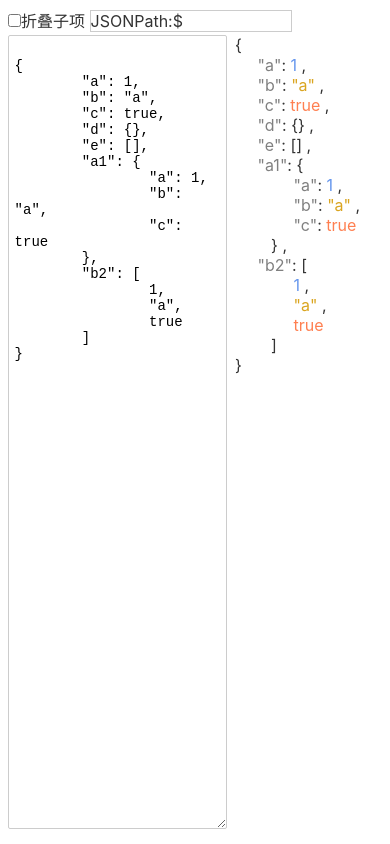
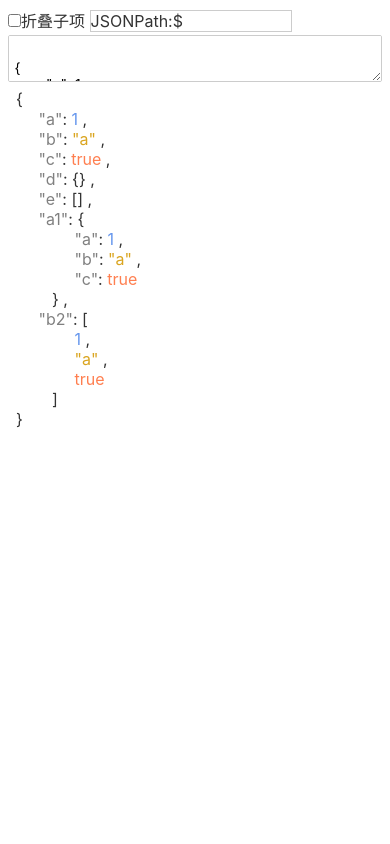
Before and after one commit to leavesster/jsonpath-generator, a Svelte app: page / in a window 390 px wide. Built offline with nearby package versions, Linux system fonts and the light colour scheme.

Commit message:
more responsive

```diff
--- a/src/App.svelte
+++ b/src/App.svelte
@@ -58,13 +58,20 @@
 		flex-wrap: wrap;
 		flex-direction: row;
 	}
-	textarea {
-		min-width: 200px;
-		font-family: monospace;
+	.input {
 		font-size: 14px;
-		float: left;
-		flex-grow: 1;
-		height: calc(100vh - 50px);
+	}
+
+	@media screen and (min-width: 600px) {
+		.input {
+			width: 50vw;
+		}
+	}
+
+	@media screen and (max-width: 600px) {
+		.input {
+			width: 100%;
+		}
 	}
 	.json {
 		padding-left: 8px;
```
